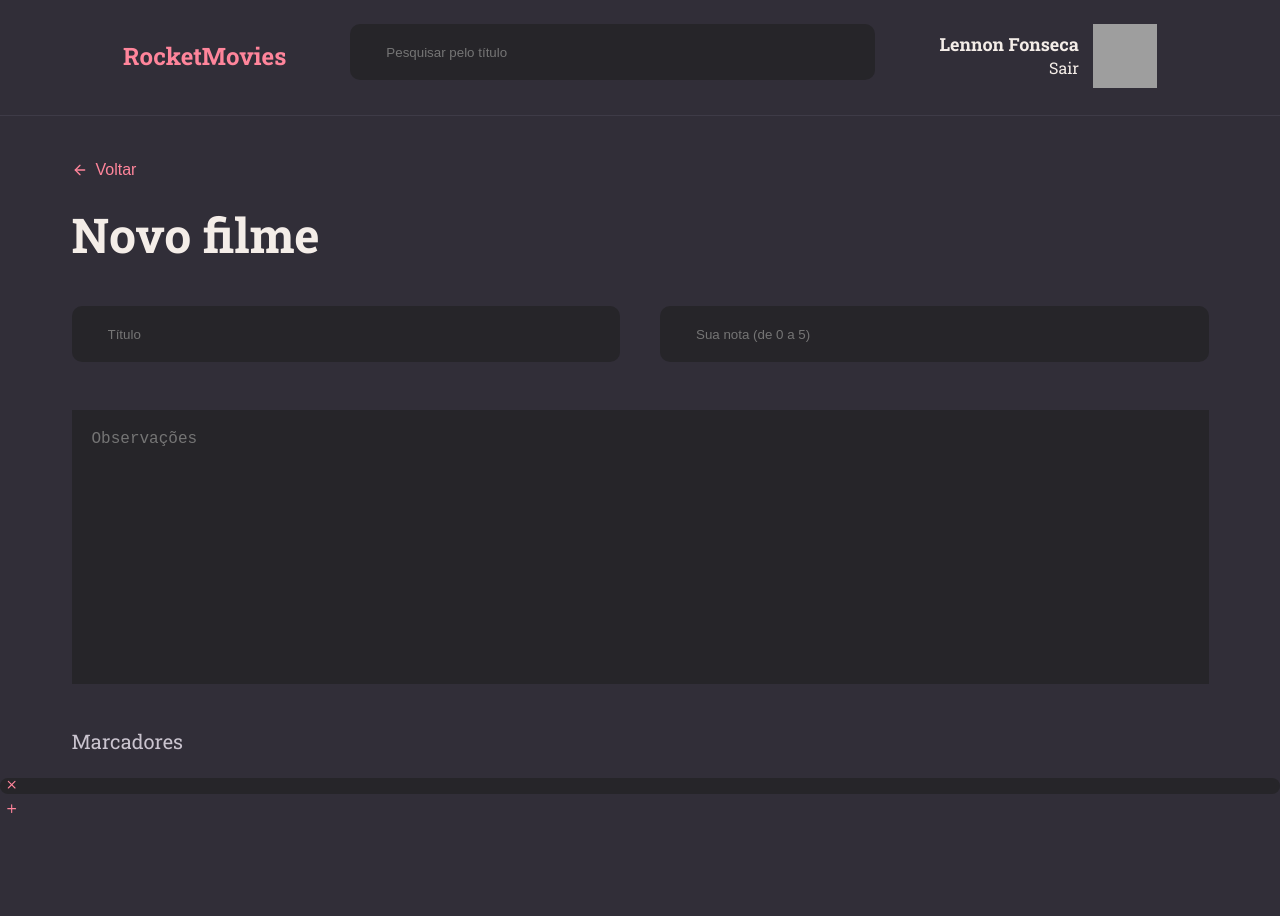
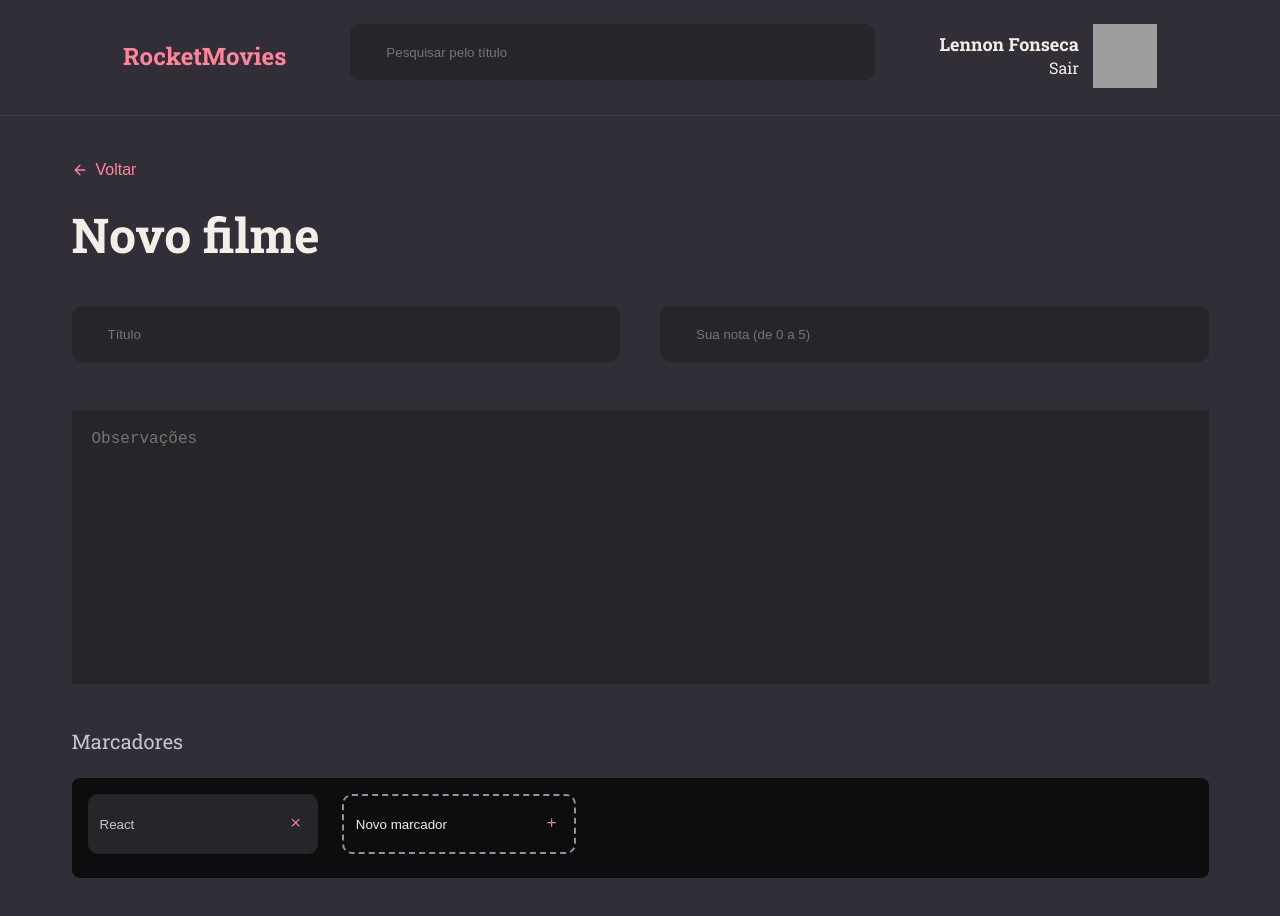
Before and after one commit to devleuuon/rocketmovies, a React (Vite) app: page / in a window 1280 px wide. Shown: the top 916 px of the page. Before the commit the page ends 827 px from the top, so only its background shows below. Built offline with nearby package versions, Linux system fonts and the light colour scheme; grey boxes are pictures that could not be loaded.

Commit message:
new finished

```diff
--- a/src/components/noteitem/index.jsx
+++ b/src/components/noteitem/index.jsx
@@ -1,16 +1,24 @@
 import { Container } from "./styles";
 import { FiPlus, FiX} from 'react-icons/fi'
 
-export function NoteItem({ isNew, OnClick }) {
+export function NoteItem( { isNew, value, OnClick, ...rest }) {
     return(
         <Container isNew={isNew}>
+            <input
+            type="text"
+            value={value}
+            readOnly={!isNew} //apenas leitura, não permite o usuáriop de alterar.
+            {...rest}
+            />
+
             <button
             type="button"
             onClick={OnClick}
             className={isNew ? 'button-add' : 'button-delete'}
             >
-                {isNew ? <FiPlus /> : <FiX /> }
+                {isNew ? <FiPlus /> : <FiX />}
             </button>
+
         </Container>
     )
 }
--- a/src/components/noteitem/styles.js
+++ b/src/components/noteitem/styles.js
@@ -5,9 +5,9 @@ export const Container = styled.div`
     align-items: center;
 
     background-color: ${({ theme, isNew }) => isNew ? "transparent" : theme.COLORS.BG_INPUT};
-    color: ${({ theme }) => theme.COLORS.WHITE};
+    color: ${({ theme, isNew }) => isNew ? theme.COLORS.WHITE : theme.COLORS.GRAY};
 
-    border: ${({ theme, isNew}) => isNew ? `.1rem dashed ${theme.PLACEHOLDER}` : "none"};
+    border: ${({ theme, isNew}) => isNew ? `.2rem dashed ${theme.COLORS.PLACEHOLDER}` : "none"};
 
     margin-bottom: .8rem;
     border-radius: 1.0rem;
@@ -16,14 +16,24 @@ export const Container = styled.div`
     > button {
         border: none;
         background: none;
+    }
+
+    > input {
+        height: 5.6rem;
+        width: 100%;
+        padding: 1.2rem;
+
+        color: ${({ theme }) => theme.COLORS.WHITE};
+        background: transparent;
+        border: none;
+        outline: none;
 
         &::placeholder {
-            color: ${({ theme }) => theme.COLORS.WHITE};
+            color: ${({ theme, isNew }) => isNew ? theme.COLORS.WHITE : theme.COLORS.GRAY};
         }
     }
 
     .button-delete, .button-add {
-        width: 2.4rem;
         color: ${({ theme }) => theme.COLORS.PINK}
     }
 `
--- a/src/pages/new/index.jsx
+++ b/src/pages/new/index.jsx
@@ -1,16 +1,17 @@
-import { Container, Content } from "./styles";
+import { Container, Form, Content } from "./styles";
 import { Header } from '../../components/header'
 import { Back } from '../../components/Back'
 import { Section } from '../../components/section'
 import { Input } from '../../components/input'
 import { NoteItem } from '../../components/noteitem'
+import { Button } from '../../components/button'
 
 export function New() {
     return(
         <Container>
             <Header />
 
-            <Content>
+            <Form>
                 <Back title="Voltar" />
 
                 <Section title="Novo filme" />
@@ -31,13 +32,23 @@ export function New() {
 
                 <h3>Marcadores</h3>
 
-            </Content>
+                <Content>
 
                 <div className="tags">
                 <NoteItem placeholder="React" />
                 <NoteItem isNew placeholder="Novo marcador"/>
                 </div>
 
+
+                </Content>
+
+                <div className="button">
+
+                <button id="button" type="button">Excluir Filme</button>
+
+                <Button title="Salvar alterações" />
+                </div>
+            </Form>
         </Container>
     )
 }
--- a/src/pages/new/styles.js
+++ b/src/pages/new/styles.js
@@ -1,10 +1,17 @@
 import styled from "styled-components";
 
 export const Container = styled.div`
-width: 100%;
+    width: 100%;
+    height: 100%;
+
+    .tags {
+        display: flex;
+        gap: 2.4rem;
+        flex-wrap: wrap;
+    }
 `
 
-export const Content = styled.div`
+export const Form = styled.div`
     max-width: 113.7rem;
     margin: 0 auto;
 
@@ -13,10 +20,6 @@ export const Content = styled.div`
         margin-bottom: 2.4rem;
     }
 
-    .tags {
-        display: flex;
-        justify-content: center;
-    }
 
     .newMovie {
         display: flex;
@@ -33,6 +36,7 @@ export const Content = styled.div`
         resize: none;
         font-size: 1.6rem;
         color: ${({ theme }) => theme.COLORS.WHITE};
+        outline: none;
     }
 
     h3 {
@@ -41,12 +45,29 @@ export const Content = styled.div`
         font-weight: 400;
         margin: 4.0rem 0 2.4rem;
     }
+
+    .button {
+        display: flex;
+        align-items: center;
+        gap: 4.0rem;
+        margin-bottom: 9.0rem;
+    }
+
+    #button {
+        width: 100%;
+        height: 5.6rem;
+        border: none;
+        border-radius: 1.0rem;
+        background-color: ${({ theme }) => theme.COLORS.BLACK};
+        color: ${({ theme }) => theme.COLORS.PINK};
+        font-size: 1.6rem;
+        font-weight: 500;
+    }
 `
 
-// export const Markers = styled.div`
-//     background-color: ${({ theme }) => theme.COLORS.BLACK};
-//     max-width: 113.7rem;
-//     margin: auto;
-//     padding: 1.6rem;
-//     border-radius: .8rem;
-// `
+export const Content = styled.div`
+    background-color: ${({ theme }) => theme.COLORS.BLACK};
+    padding: 1.6rem;
+    border-radius: .8rem;
+    margin-bottom: 4.0rem;
+`
```
